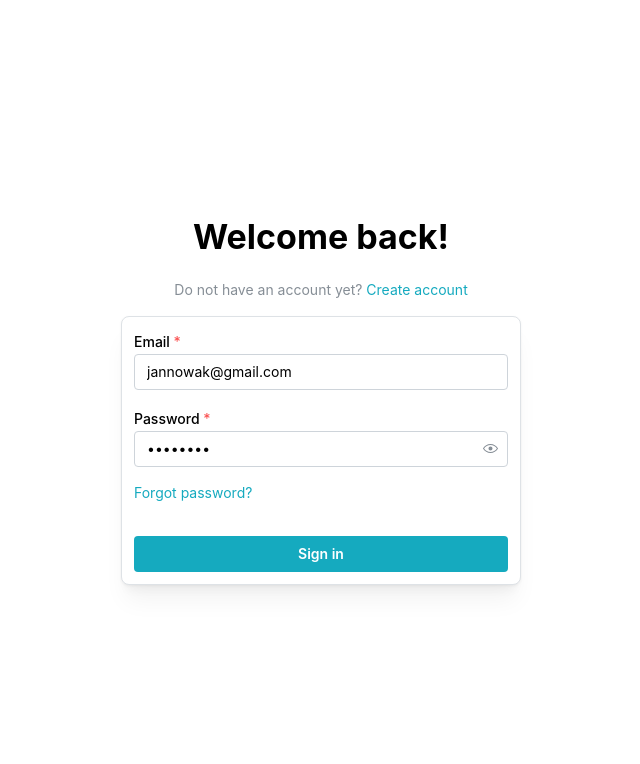
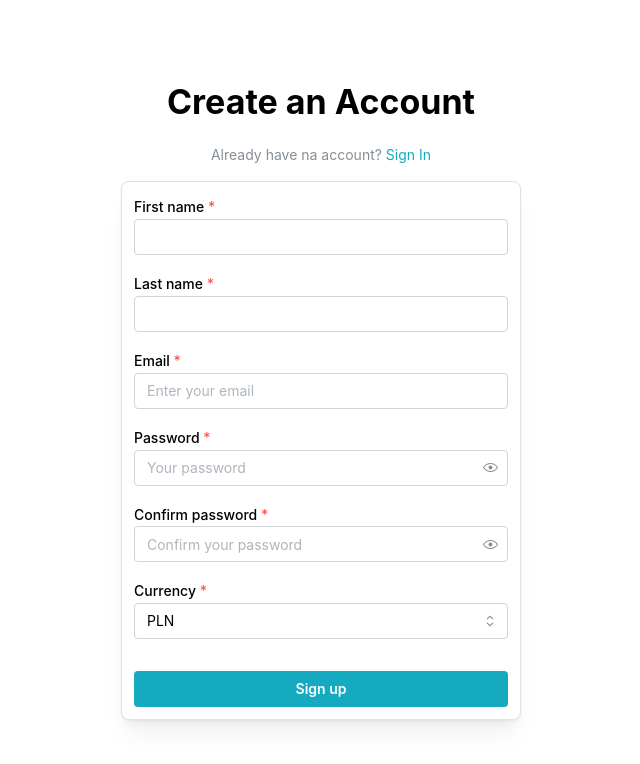
Before and after one commit to ajdachoo/investment-portfolio-manager, a React (Create React App) app: page /register in a window 1280 px wide. Shown: the top 764 px of the page, without its empty margins (319-959 px from the left). Built offline with nearby package versions, Linux system fonts and the light colour scheme.

Commit message:
add react router dom

```diff
--- a/package.json
+++ b/package.json
@@ -20,6 +20,7 @@
     "dayjs": "^1.11.10",
     "react": "^18.2.0",
     "react-dom": "^18.2.0",
+    "react-router-dom": "^6.22.1",
     "react-scripts": "5.0.1",
     "recharts": "^2.12.0",
     "typescript": "^4.9.5",
--- a/src/views/Login/Login.tsx
+++ b/src/views/Login/Login.tsx
@@ -2,6 +2,7 @@ import { Flex, Text, Paper, TextInput, PasswordInput, Button, Title, Anchor, Loa
 import React, { useState } from "react";
 import { hasLength, isEmail, useForm } from "@mantine/form";
 import { useAuth } from "hooks/useAuth";
+import { useNavigate } from "react-router-dom";
 
 interface LoginFormValues {
     email: string;
@@ -10,6 +11,7 @@ interface LoginFormValues {
 
 const Login = () => {
     const auth = useAuth();
+    const navigate = useNavigate();
     const [isLoading, setIsLoading] = useState(false);
 
     const initialFormValues: LoginFormValues = {
@@ -46,7 +48,7 @@ const Login = () => {
             </Title>
             <Text c="dimmed" size="sm" ta="center" mt={5}>
                 Do not have an account yet?{' '}
-                <Anchor size="sm" component="button">
+                <Anchor onClick={() => navigate('/register')} size="sm" component="button">
                     Create account
                 </Anchor>
             </Text>
@@ -65,9 +67,6 @@ const Login = () => {
                         required mt='md'
                         {...form.getInputProps('password')}
                     />
-                    <Anchor component="button" size="sm" mt='md'>
-                        Forgot password?
-                    </Anchor>
                     <Button type="submit" fullWidth mt='xl'>Sign in</Button>
                 </form>
             </Paper>
--- a/src/views/Register/Register.tsx
+++ b/src/views/Register/Register.tsx
@@ -1,10 +1,13 @@
 import React from "react";
 import { Anchor, Button, Flex, LoadingOverlay, NativeSelect, Paper, PasswordInput, Text, TextInput, Title } from "@mantine/core";
 import { CurrencyEnum } from "types/types";
+import { useNavigate } from "react-router-dom";
 
 const currencyArr = Object.keys(CurrencyEnum).filter((x) => isNaN(Number(x)));
 
 const Register = () => {
+    const navigate = useNavigate();
+
     return (
 
         <Flex align='center' justify='center' direction='column' h='100vh' gap='md'>
@@ -13,7 +16,7 @@ const Register = () => {
             </Title>
             <Text c="dimmed" size="sm" ta="center" mt={5}>
                 Already have na account?{' '}
-                <Anchor size="sm" component="button">
+                <Anchor onClick={() => navigate('/login')} size="sm" component="button">
                     Sign In
                 </Anchor>
             </Text>
--- a/src/views/UnauthenticatedApp.tsx
+++ b/src/views/UnauthenticatedApp.tsx
@@ -1,10 +1,18 @@
 import React from "react";
+import { BrowserRouter, Routes, Route, RedirectFunction, Navigate } from "react-router-dom";
 import Login from "./Login/Login";
+import Register from "./Register/Register";
 
 const UnauthenticatedApp = () => {
     return (
         <>
-            <Login />
+            <BrowserRouter>
+                <Routes>
+                    <Route path="/" element={<Navigate to={'/login'} />} />
+                    <Route path="/login" element={<Login />} />
+                    <Route path="/register" element={<Register />} />
+                </Routes>
+            </BrowserRouter>
         </>
     )
 }
```
Also changed, not shown: 1 other file (tests, documents, lock files or other folders).
